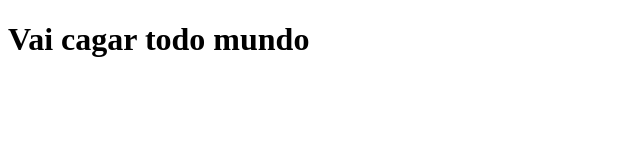
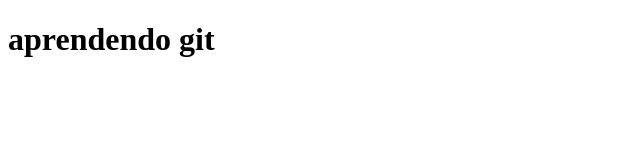
Before and after one commit to Pietra-Ashino/git, a plain HTML site: page index.html in a window 1280 px wide. Shown: the whole page, without its empty margins (0-640 px from the left). Drawn offline with Linux system fonts and the light colour scheme.

Commit message:
atualização do h1

```diff
--- a/index.html
+++ b/index.html
@@ -7,6 +7,6 @@
     <title>HELLO</title>
 </head>
 <body>
-    <h1>Vai cagar todo mundo</h1>
+    <h1>aprendendo git</h1>
 </body>
 </html>
```
